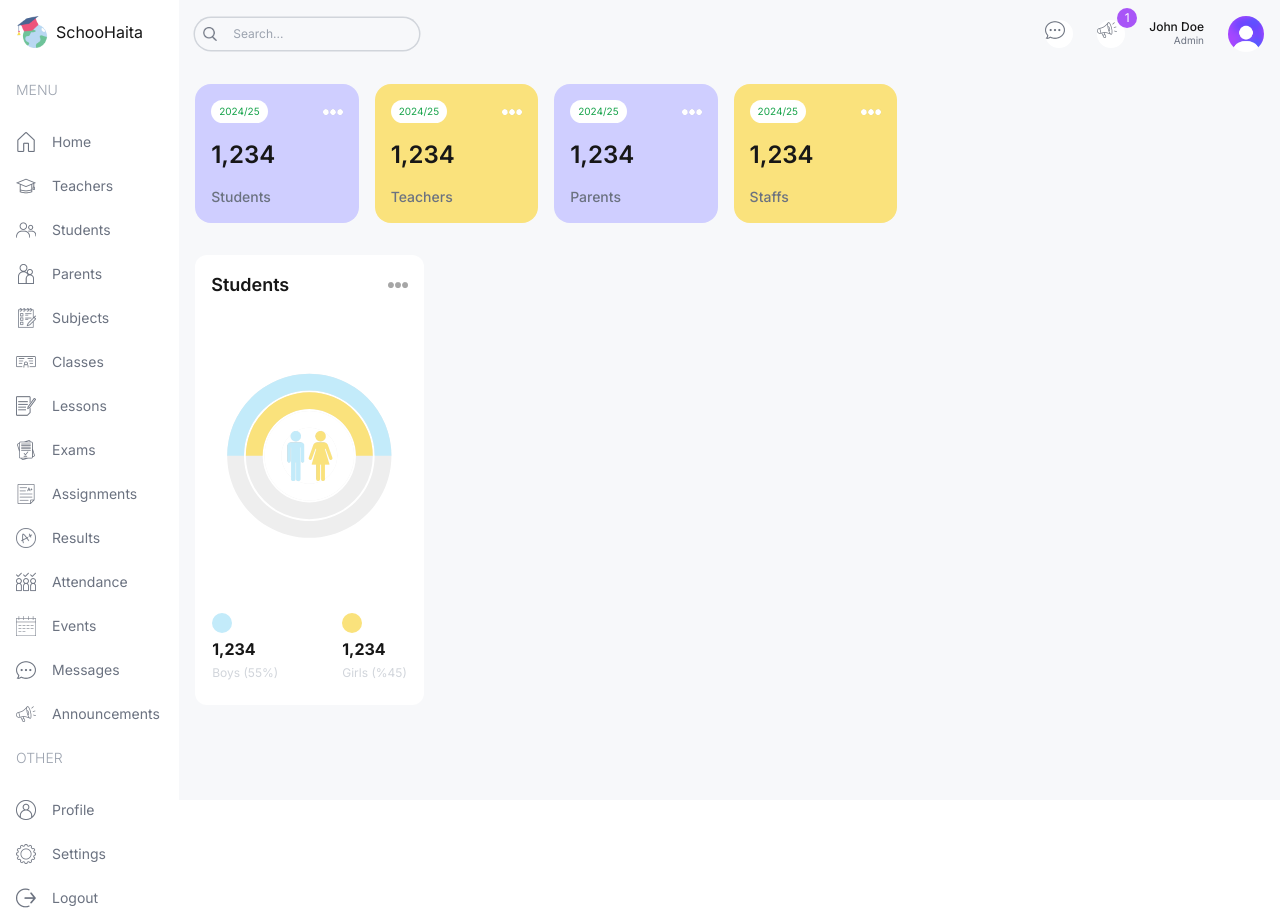
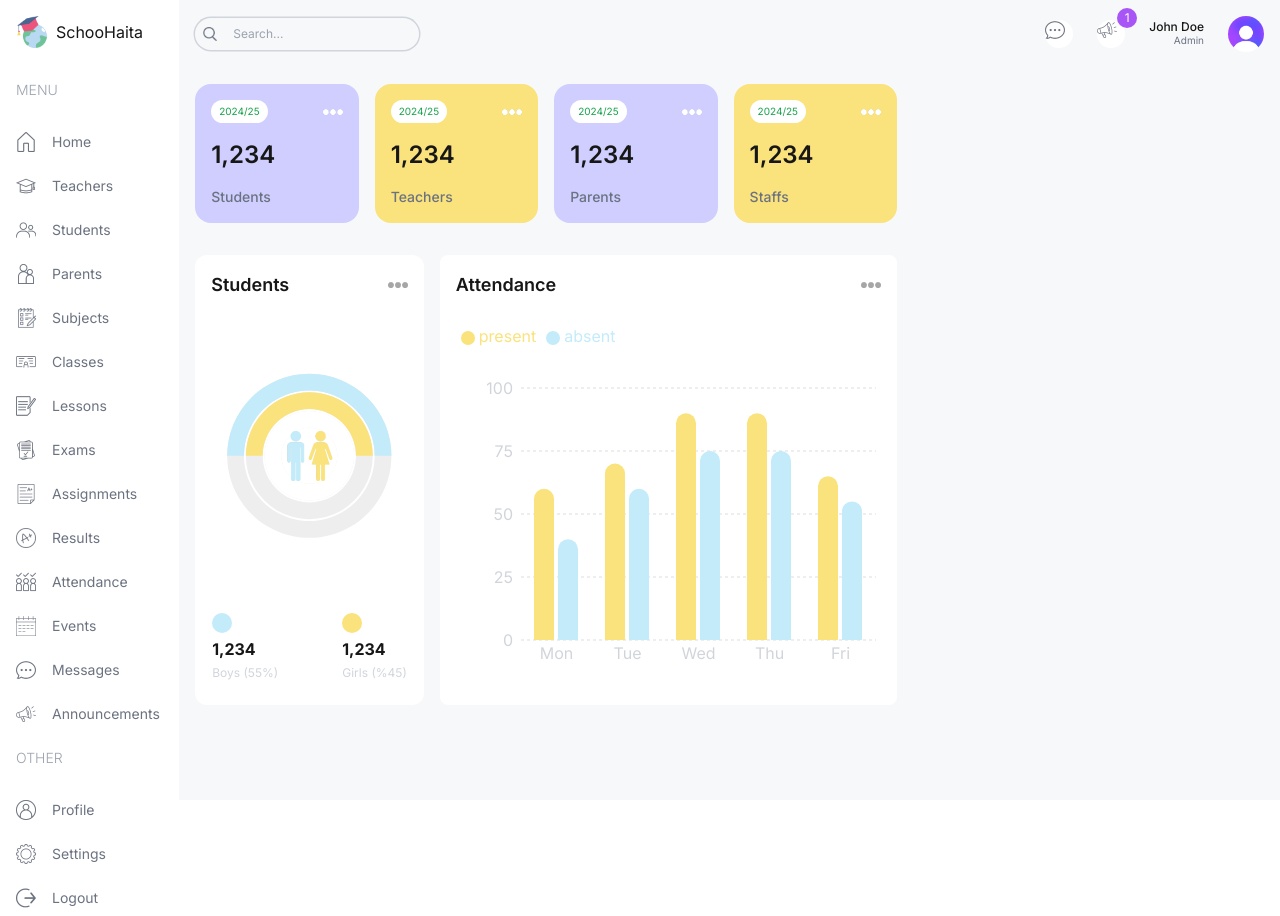
Before and after one commit to haitaa/School-Management, a Next.js app: page /admin in a window 1280 px wide. Built offline with nearby package versions, Linux system fonts and the light colour scheme.

Commit message:
Animated Bar Chart

```diff
--- a/src/app/(dashboard)/admin/page.tsx
+++ b/src/app/(dashboard)/admin/page.tsx
@@ -1,6 +1,7 @@
 import React from "react";
 import { UserCard } from "@/components/user-card";
 import { CountChart } from "@/components/count-chart";
+import { AttendanceChart } from "@/components/attendance-chart";
 
 const AdminPage = () => {
   return (
@@ -20,7 +21,9 @@
             <CountChart />
           </div>
           {/* Attendance Chart */}
-          <div className="w-full lg:w-2/3 h-[450px]"></div>
+          <div className="w-full lg:w-2/3 h-[450px]">
+            <AttendanceChart />
+          </div>
         </div>
         {/* Bottom Charts */}
         <div className=""></div>
--- /dev/null
+++ b/src/components/attendance-chart.tsx
@@ -0,0 +1,85 @@
+"use client";
+
+import Image from "next/image";
+import {
+  BarChart,
+  Bar,
+  Rectangle,
+  XAxis,
+  YAxis,
+  CartesianGrid,
+  Tooltip,
+  Legend,
+  ResponsiveContainer,
+} from "recharts";
+
+const data = [
+  {
+    name: "Mon",
+    present: 60,
+    absent: 40,
+  },
+  {
+    name: "Tue",
+    present: 70,
+    absent: 60,
+  },
+  {
+    name: "Wed",
+    present: 90,
+    absent: 75,
+  },
+  {
+    name: "Thu",
+    present: 90,
+    absent: 75,
+  },
+  {
+    name: "Fri",
+    present: 65,
+    absent: 55,
+  },
+];
+
+export const AttendanceChart = () => {
+  return (
+    <div className="bg-white rounded-lg p-4 h-full">
+      <div className="flex justify-between items-center">
+        <h1 className="text-lg font-semibold">Attendance</h1>
+        <Image src={"/moreDark.png"} alt="" width={20} height={20} />
+      </div>
+      <ResponsiveContainer width="100%" height="90%">
+        <BarChart width={500} height={300} data={data} barSize={20}>
+          <CartesianGrid strokeDasharray="3 3" vertical={false} stroke="#ddd" />
+          <XAxis
+            dataKey="name"
+            axisLine={false}
+            tick={{ fill: "#d1d5db" }}
+            tickLine={false}
+          />
+          <YAxis axisLine={false} tick={{ fill: "#d1d5db" }} tickLine={false} />
+          <Tooltip
+            contentStyle={{ borderRadius: "10px", borderColor: "lightgreen" }}
+          />
+          <Legend
+            align="left"
+            verticalAlign="top"
+            wrapperStyle={{ paddingTop: "20px", paddingBottom: "40px" }}
+          />
+          <Bar
+            dataKey="present"
+            fill="#FAE27C"
+            legendType="circle"
+            radius={[10, 10, 0, 0]}
+          />
+          <Bar
+            dataKey="absent"
+            fill="#C3EBFA"
+            legendType="circle"
+            radius={[10, 10, 0, 0]}
+          />
+        </BarChart>
+      </ResponsiveContainer>
+    </div>
+  );
+};
```
